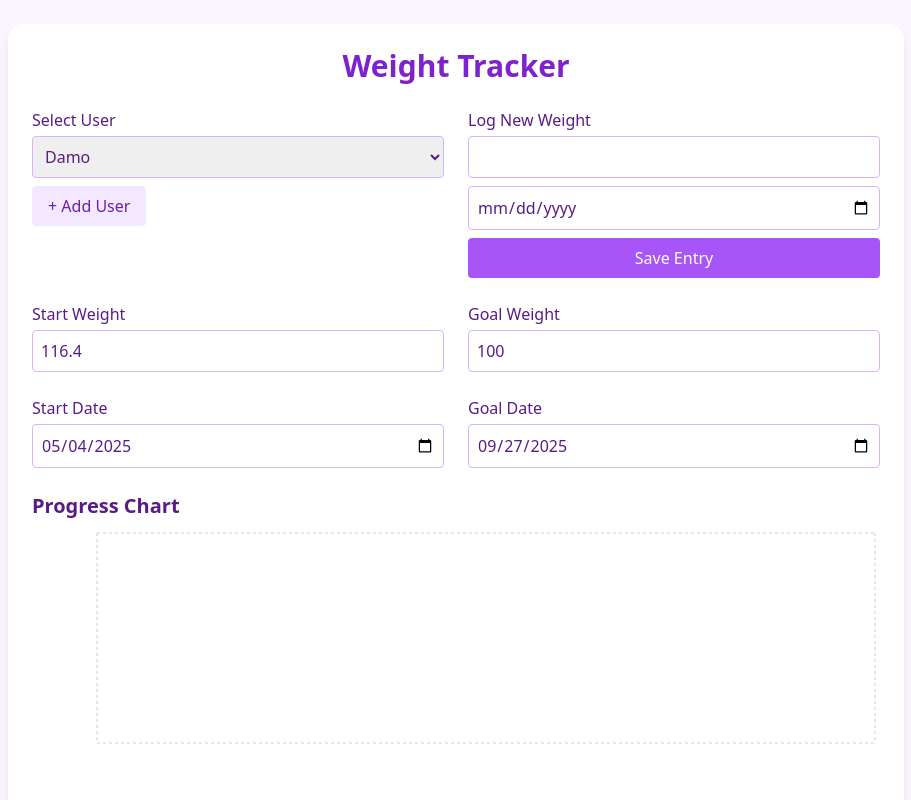
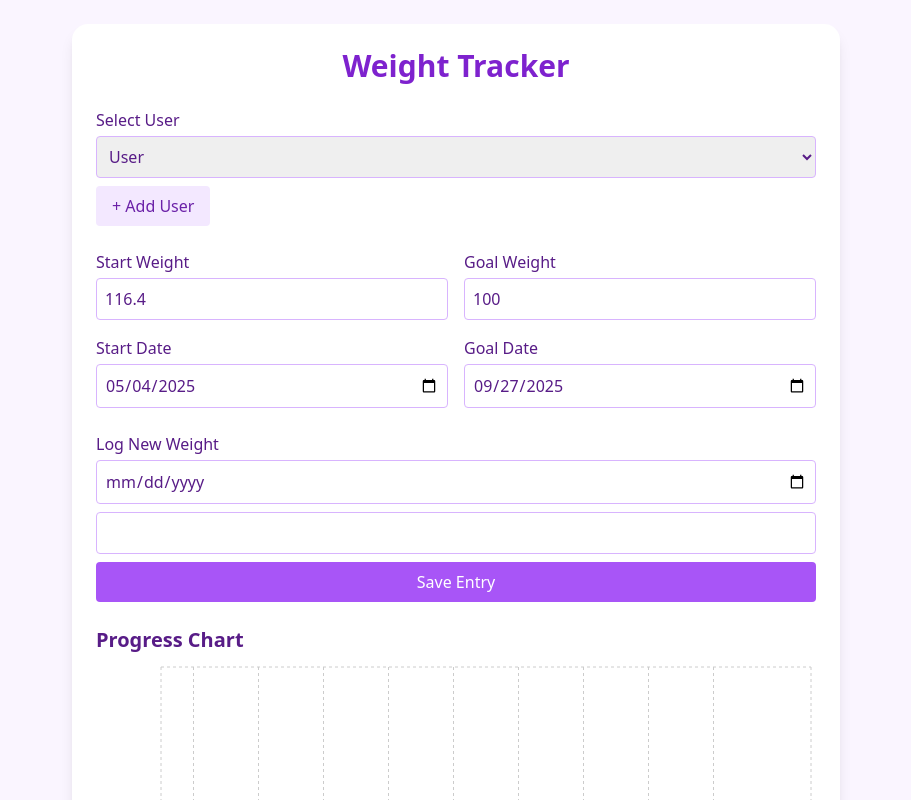
Before and after one commit to DamonHaldane/weight-loss-tracker, a React (Create React App) app: page / in a window 1280 px wide. Shown: the top 800 px of the page, without its empty margins (184-1095 px from the left). Built offline with nearby package versions, Linux system fonts and the light colour scheme.

Commit message:
Add files via upload

```diff
--- a/package.json
+++ b/package.json
@@ -7,13 +7,12 @@
     "react-dom": "^18.2.0",
     "react-scripts": "5.0.1",
     "recharts": "^2.6.2",
-    "date-fns": "^2.30.0"
+    "tailwindcss": "^3.3.2"
   },
   "scripts": {
     "start": "react-scripts start",
     "build": "react-scripts build",
     "test": "react-scripts test",
     "eject": "react-scripts eject"
-  },
-  "homepage": "."
+  }
 }
--- a/src/App.jsx
+++ b/src/App.jsx
@@ -1,20 +1,19 @@
-// Full final App.jsx content
 import { useState, useEffect } from "react";
 import {
-  LineChart, Line, XAxis, YAxis, CartesianGrid, Tooltip, ResponsiveContainer, PieChart, Pie, Cell, Legend
+  LineChart, Line, XAxis, YAxis, CartesianGrid, Tooltip, ResponsiveContainer, PieChart, Pie, Cell, Legend, Area
 } from "recharts";
-import { format, parseISO } from "date-fns";
+import { format, parseISO, eachWeekOfInterval } from "date-fns";
+
+const COLORS = ["#a78bfa", "#e0d4fc"];
 
 const getInitialData = () => {
   const saved = localStorage.getItem("weightDataByUser");
   return saved ? JSON.parse(saved) : {};
 };
 
-const COLORS = ["#a78bfa", "#e0d4fc"];
-
 export default function App() {
-  const [users, setUsers] = useState(["Damo"]);
-  const [activeUser, setActiveUser] = useState("Damo");
+  const [users, setUsers] = useState(["User"]);
+  const [activeUser, setActiveUser] = useState("User");
   const [dataByUser, setDataByUser] = useState(getInitialData);
   const [newWeight, setNewWeight] = useState("");
   const [newDate, setNewDate] = useState("");
@@ -42,42 +41,18 @@ export default function App() {
 
   const handleAddWeight = () => {
     if (!newWeight || !newDate) return;
-    const parsedDate = newDate;
-    const previous = logs.find(log => log.date === parsedDate);
-    if (previous) return;
-
-    const sortedLogs = [...logs, {
-      date: parsedDate,
+    const progress = (((startWeight - newWeight) / (startWeight - goalWeight)) * 100).toFixed(1);
+    const newEntry = {
+      date: newDate,
       weight: parseFloat(newWeight),
-      change: 0,
-      progress: 0
-    }].sort((a, b) => new Date(a.date) - new Date(b.date));
-
-    let lastWeight = startWeight;
-    const updatedLogs = sortedLogs.map((entry, i) => {
-      const change = (entry.weight - lastWeight).toFixed(1);
-      const progress = (((startWeight - entry.weight) / (startWeight - goalWeight)) * 100).toFixed(1);
-      lastWeight = entry.weight;
-      return {
-        ...entry,
-        change: parseFloat(change),
-        progress: parseFloat(progress)
+      progress: parseFloat(progress),
     };
-    });
-
-    updateUserData({ logs: updatedLogs });
+    updateUserData({ logs: [...logs, newEntry].sort((a, b) => new Date(a.date) - new Date(b.date)) });
     setNewWeight("");
     setNewDate("");
   };
 
-  const handleDeleteEntry = (date) => {
-    const updatedLogs = logs.filter((log) => log.date !== date);
-    updateUserData({ logs: updatedLogs });
-  };
-
-  const handleUserChange = (e) => {
-    setActiveUser(e.target.value);
-  };
+  const handleUserChange = (e) => setActiveUser(e.target.value);
 
   const handleNewUser = () => {
     const newUser = prompt("Enter new user name:");
@@ -97,31 +72,41 @@ export default function App() {
     }
   };
 
+  const handleDelete = (index) => {
+    const newLogs = logs.filter((_, i) => i !== index);
+    updateUserData({ logs: newLogs });
+  };
+
   const today = new Date();
   const targetDate = new Date(goalDate);
   const startDateObj = new Date(startDate);
+  const totalDays = Math.ceil((targetDate - startDateObj) / (1000 * 60 * 60 * 24));
   const daysRemaining = Math.max(0, Math.ceil((targetDate - today) / (1000 * 60 * 60 * 24)));
-  const totalDays = Math.ceil((targetDate - startDateObj) / (1000 * 60 * 60 * 24));
   const daysElapsed = totalDays - daysRemaining;
   const currentWeight = logs.length > 0 ? logs[logs.length - 1].weight : startWeight;
   const weightProgress = Math.max(0, Math.min(100, ((startWeight - currentWeight) / (startWeight - goalWeight)) * 100));
 
-  const progressData = logs.map((log, i) => {
-    const dayIndex = Math.floor((new Date(log.date) - startDateObj) / (1000 * 60 * 60 * 24));
-    const targetWeight = (startWeight - ((startWeight - goalWeight) / totalDays) * dayIndex).toFixed(1);
+  const weeks = eachWeekOfInterval({ start: startDateObj, end: targetDate });
+  const chartData = weeks.map((d, i) => {
+    const dateStr = d.toISOString().split("T")[0];
     return {
-      ...log,
-      target: parseFloat(targetWeight)
+      date: dateStr,
+      target: (startWeight - ((startWeight - goalWeight) / (weeks.length - 1)) * i).toFixed(1),
+      weight: null
     };
+  });
+
+  logs.forEach(entry => {
+    const match = chartData.find(d => d.date === entry.date);
+    if (match) match.weight = entry.weight;
   });
 
   return (
     <div className="min-h-screen bg-purple-50 p-6 text-purple-900">
-      <div className="max-w-4xl mx-auto bg-white p-6 rounded-2xl shadow-lg">
+      <div className="max-w-3xl mx-auto bg-white p-6 rounded-2xl shadow-lg">
         <h1 className="text-3xl font-bold mb-6 text-center text-purple-700">Weight Tracker</h1>
 
-        <div className="grid grid-cols-1 md:grid-cols-2 gap-6 mb-6">
-          <div>
+        <div className="mb-6">
           <label className="block font-medium mb-1">Select User</label>
           <select value={activeUser} onChange={handleUserChange} className="border border-purple-300 p-2 w-full rounded">
             {users.map((user) => (
@@ -130,43 +115,84 @@ export default function App() {
           </select>
           <button onClick={handleNewUser} className="mt-2 bg-purple-100 hover:bg-purple-200 text-purple-800 px-4 py-2 rounded">+ Add User</button>
         </div>
+
+        <div className="grid grid-cols-2 gap-4 mb-6">
           <div>
-            <label className="block font-medium mb-1">Log New Weight</label>
-            <input type="number" value={newWeight} onChange={(e) => setNewWeight(e.target.value)} className="border border-purple-300 p-2 w-full rounded mb-2" />
-            <input type="date" value={newDate} onChange={(e) => setNewDate(e.target.value)} className="border border-purple-300 p-2 w-full rounded" />
-            <button onClick={handleAddWeight} className="mt-2 bg-purple-500 hover:bg-purple-600 text-white px-4 py-2 rounded w-full">Save Entry</button>
+            <label className="block font-medium mb-1">Start Weight</label>
+            <input
+              type="number"
+              value={startWeight}
+              onChange={(e) => updateUserData({ startWeight: parseFloat(e.target.value) })}
+              className="border border-purple-300 p-2 w-full rounded"
+            />
+          </div>
+          <div>
+            <label className="block font-medium mb-1">Goal Weight</label>
+            <input
+              type="number"
+              value={goalWeight}
+              onChange={(e) => updateUserData({ goalWeight: parseFloat(e.target.value) })}
+              className="border border-purple-300 p-2 w-full rounded"
+            />
+          </div>
+          <div>
+            <label className="block font-medium mb-1">Start Date</label>
+            <input
+              type="date"
+              value={startDate}
+              onChange={(e) => updateUserData({ startDate: e.target.value })}
+              className="border border-purple-300 p-2 w-full rounded"
+            />
+          </div>
+          <div>
+            <label className="block font-medium mb-1">Goal Date</label>
+            <input
+              type="date"
+              value={goalDate}
+              onChange={(e) => updateUserData({ goalDate: e.target.value })}
+              className="border border-purple-300 p-2 w-full rounded"
+            />
           </div>
         </div>
 
-        <div className="grid grid-cols-1 md:grid-cols-2 gap-6 mb-6">
-          <div>
-            <label className="block font-medium mb-1">Start Weight</label>
-            <input type="number" value={startWeight} onChange={(e) => updateUserData({ startWeight: parseFloat(e.target.value) })} className="border border-purple-300 p-2 w-full rounded" />
-          </div>
-          <div>
-            <label className="block font-medium mb-1">Goal Weight</label>
-            <input type="number" value={goalWeight} onChange={(e) => updateUserData({ goalWeight: parseFloat(e.target.value) })} className="border border-purple-300 p-2 w-full rounded" />
-          </div>
-          <div>
-            <label className="block font-medium mb-1">Start Date</label>
-            <input type="date" value={startDate} onChange={(e) => updateUserData({ startDate: e.target.value })} className="border border-purple-300 p-2 w-full rounded" />
-          </div>
-          <div>
-            <label className="block font-medium mb-1">Goal Date</label>
-            <input type="date" value={goalDate} onChange={(e) => updateUserData({ goalDate: e.target.value })} className="border border-purple-300 p-2 w-full rounded" />
-          </div>
+        <div className="mb-6">
+          <label className="block font-medium mb-1">Log New Weight</label>
+          <input
+            type="date"
+            value={newDate}
+            onChange={(e) => setNewDate(e.target.value)}
+            className="border border-purple-300 p-2 w-full rounded mb-2"
+          />
+          <input
+            type="number"
+            value={newWeight}
+            onChange={(e) => setNewWeight(e.target.value)}
+            className="border border-purple-300 p-2 w-full rounded mb-2"
+          />
+          <button
+            onClick={handleAddWeight}
+            className="bg-purple-500 hover:bg-purple-600 text-white px-4 py-2 rounded w-full"
+          >
+            Save Entry
+          </button>
         </div>
 
         <div className="mb-8">
           <h2 className="text-xl font-semibold mb-2">Progress Chart</h2>
           <ResponsiveContainer width="100%" height={250}>
-            <LineChart data={progressData}>
+            <LineChart data={chartData}>
+              <defs>
+                <linearGradient id="shade" x1="0" y1="0" x2="0" y2="1">
+                  <stop offset="0%" stopColor="#e0d4fc" stopOpacity={0.6} />
+                  <stop offset="100%" stopColor="#e0d4fc" stopOpacity={0} />
+                </linearGradient>
+              </defs>
               <CartesianGrid strokeDasharray="3 3" />
-              <XAxis dataKey="date" tickFormatter={(str) => format(parseISO(str), "MMM d")} />
+              <XAxis dataKey="date" tickFormatter={(dateStr) => format(parseISO(dateStr), "MMM d")} />
               <YAxis domain={['auto', 'auto']} />
               <Tooltip />
-              <Line type="monotone" dataKey="weight" stroke="#9333ea" name="Actual Weight" />
-              <Line type="monotone" dataKey="target" stroke="#c084fc" name="Target Weight" dot={false} />
+              <Area type="monotone" dataKey="target" stroke="#c084fc" fill="url(#shade)" />
+              <Line type="monotone" dataKey="weight" stroke="#a78bfa" dot={{ r: 4 }} />
             </LineChart>
           </ResponsiveContainer>
         </div>
@@ -182,7 +208,12 @@ export default function App() {
                     { name: 'Elapsed', value: daysElapsed },
                     { name: 'Remaining', value: daysRemaining },
                   ]}
-                  cx="50%" cy="50%" outerRadius={80} labelLine={false} label={({ name, value }) => `${name}: ${value.toFixed(1)}`}>
+                  cx="50%"
+                  cy="50%"
+                  outerRadius={80}
+                  labelLine={false}
+                  label={({ name, value }) => `${name}: ${value.toFixed(1)}`}
+                >
                   {COLORS.map((color, index) => (
                     <Cell key={`cell-${index}`} fill={color} />
                   ))}
@@ -201,7 +232,12 @@ export default function App() {
                     { name: 'Progress', value: weightProgress },
                     { name: 'Remaining', value: 100 - weightProgress },
                   ]}
-                  cx="50%" cy="50%" outerRadius={80} labelLine={false} label={({ name, value }) => `${name}: ${value.toFixed(1)}`}>
+                  cx="50%"
+                  cy="50%"
+                  outerRadius={80}
+                  labelLine={false}
+                  label={({ name, value }) => `${name}: ${value.toFixed(1)}`}
+                >
                   {COLORS.map((color, index) => (
                     <Cell key={`cell-${index}`} fill={color} />
                   ))}
@@ -219,7 +255,6 @@ export default function App() {
               <tr>
                 <th className="border p-2">Date</th>
                 <th className="border p-2">Weight (kg)</th>
-                <th className="border p-2">Change</th>
                 <th className="border p-2">Progress (%)</th>
                 <th className="border p-2">Actions</th>
               </tr>
@@ -229,10 +264,9 @@ export default function App() {
                 <tr key={index} className="hover:bg-purple-50">
                   <td className="border p-2">{entry.date}</td>
                   <td className="border p-2">{entry.weight}</td>
-                  <td className="border p-2">{entry.change}</td>
-                  <td className="border p-2">{entry.progress}</td>
+                  <td className="border p-2">{entry.progress.toFixed(1)}</td>
                   <td className="border p-2">
-                    <button onClick={() => handleDeleteEntry(entry.date)} className="text-red-600 hover:underline">Delete</button>
+                    <button onClick={() => handleDelete(index)} className="text-red-500">Delete</button>
                   </td>
                 </tr>
               ))}
--- a/src/index.js
+++ b/src/index.js
@@ -1,8 +1,11 @@
+import React from 'react';
+import ReactDOM from 'react-dom/client';
+import './index.css';
+import App from './App';
 
-import React from "react";
-import ReactDOM from "react-dom/client";
-import "./index.css";
-import App from "./App";
-
-const root = ReactDOM.createRoot(document.getElementById("root"));
-root.render(<App />);
+const root = ReactDOM.createRoot(document.getElementById('root'));
+root.render(
+  <React.StrictMode>
+    <App />
+  </React.StrictMode>
+);
--- a/tailwind.config.js
+++ b/tailwind.config.js
@@ -1,5 +1,3 @@
-
-/** @type {import('tailwindcss').Config} */
 module.exports = {
   content: ["./src/**/*.{js,jsx,ts,tsx}", "./public/index.html"],
   theme: {
```
Also changed, not shown: postcss.config.js (+6 -1 lines), public/index.html (+11 -1 lines). Lines whose indentation alone changed are shown as unchanged.
